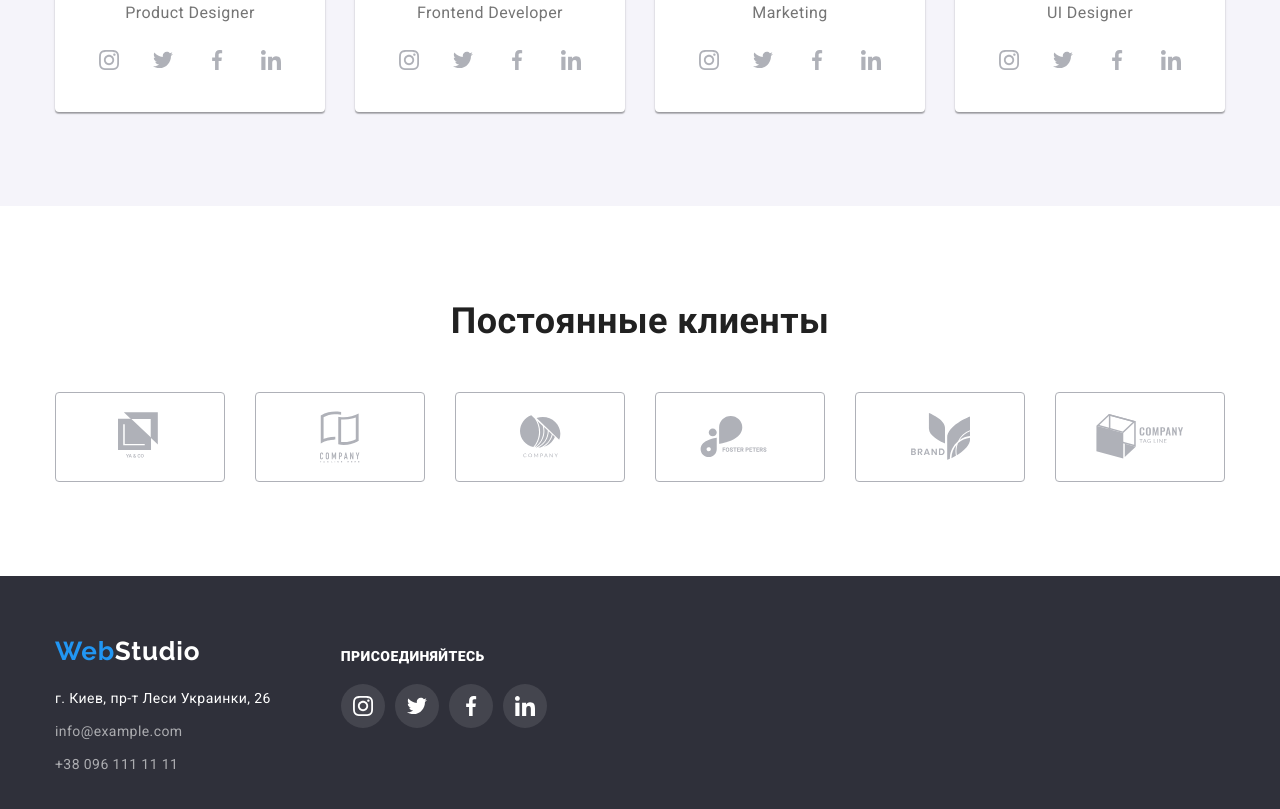
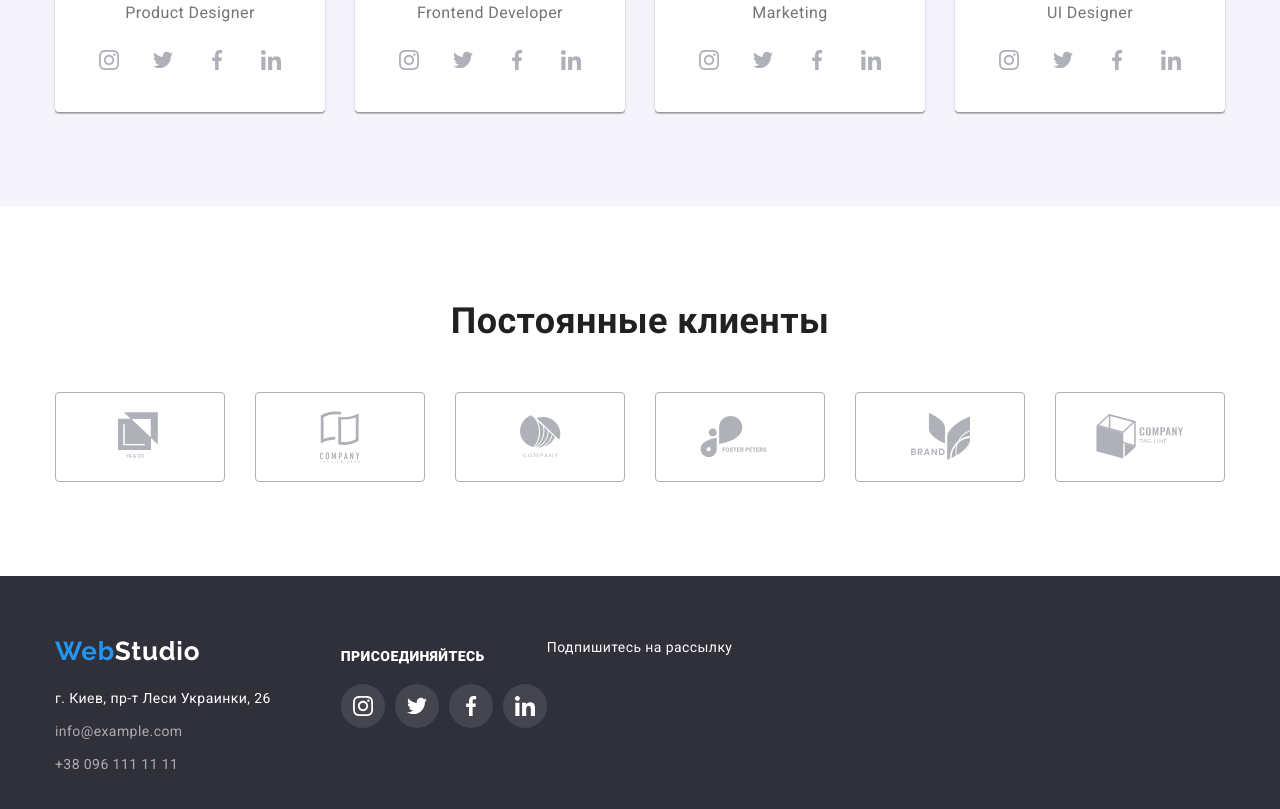
Before and after one commit to Asalen/goit-markup-hw-06, a plain HTML site: page index.html in a window 1280 px wide. Shown: the part 2099-2908 px from the top of the page. Drawn offline with Linux system fonts and the light colour scheme.

```diff
--- a/index.html
+++ b/index.html
@@ -329,6 +329,13 @@
                     </li>
                 </ul>
             </div>
+            <div class="footer-subscription">
+                <p class="footer-form-title">Подпишитесь на рассылку</p>
+                <form class="foarm-subsciption">
+
+                </form>
+            </div>
+
 
         </div>
     </footer>
```
Also changed, not shown: images/studio-img/sprite2.svg (added).
